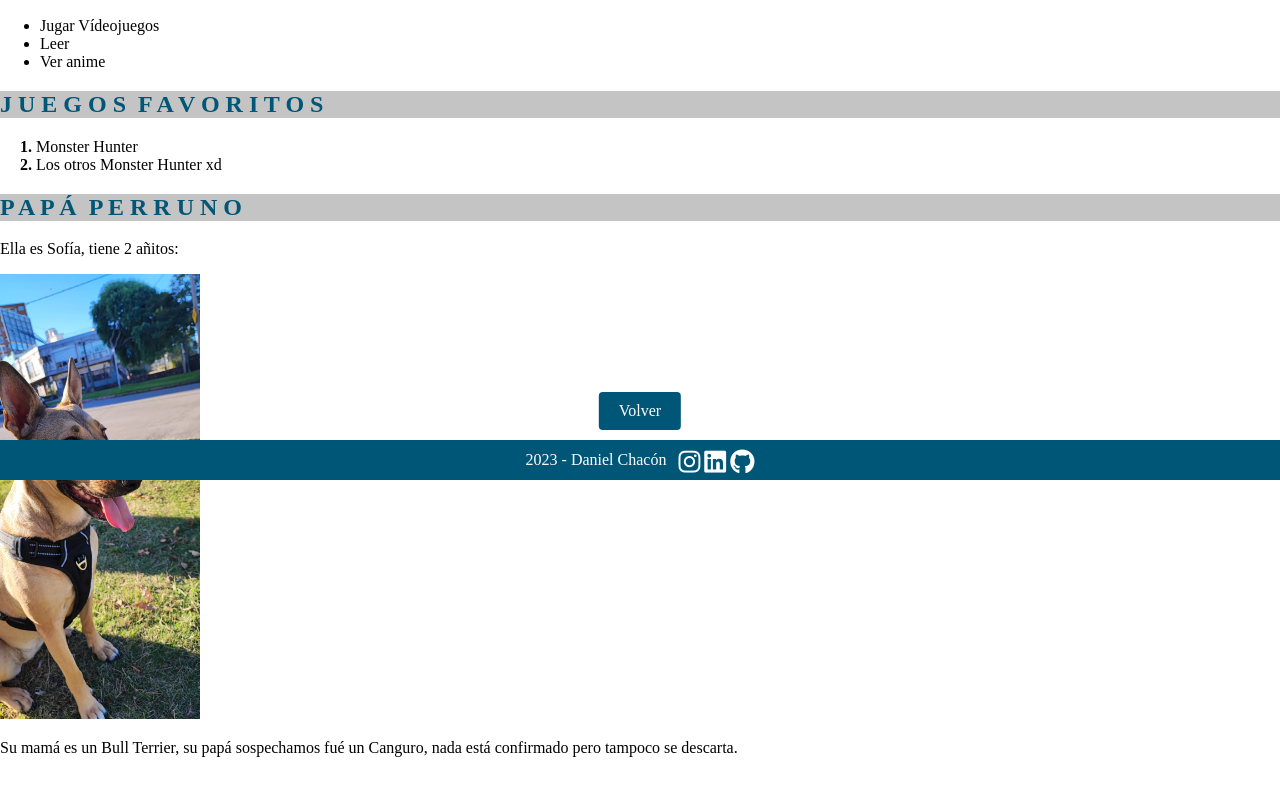
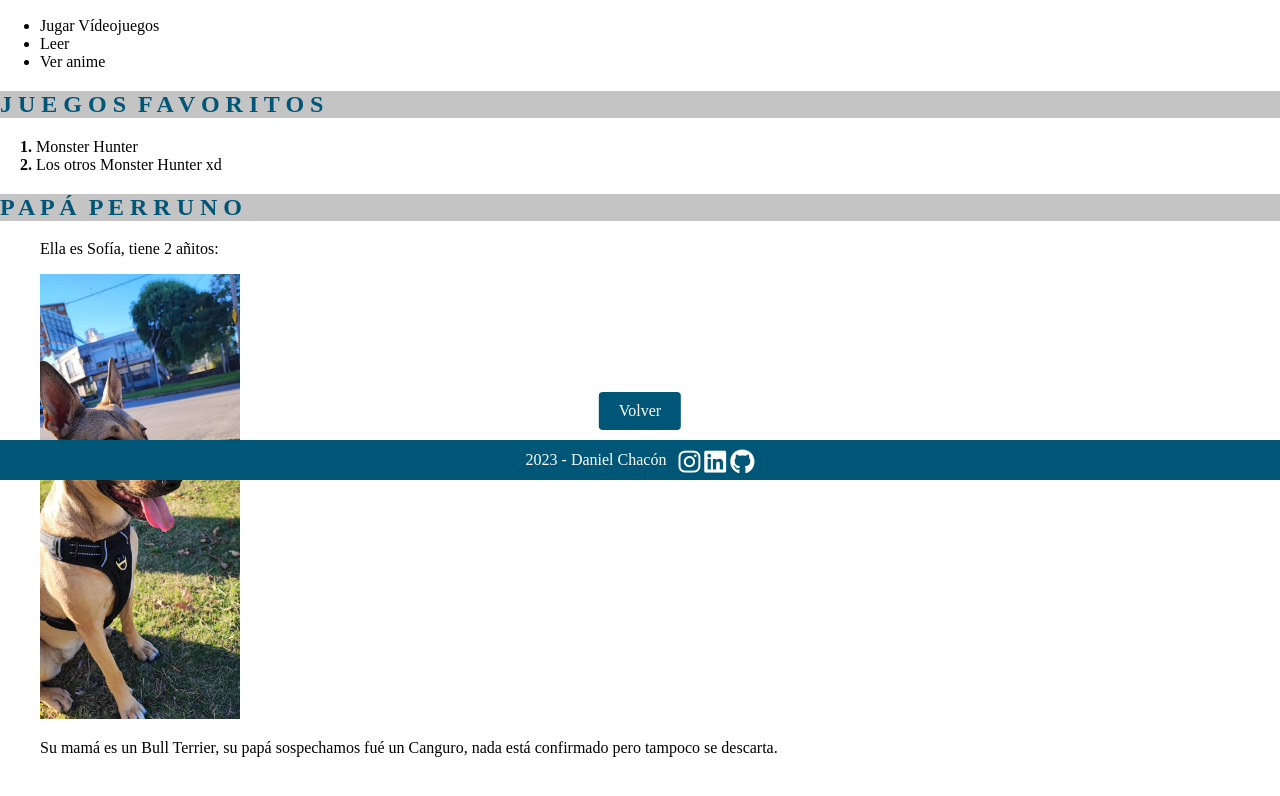
Before and after one commit to strikerout/CurriculumDH, a plain HTML site: page pages/aboutMe.html in a window 1280 px wide. Shown: the part 320-1116 px from the top of the page. Drawn offline with Linux system fonts and the light colour scheme.

Commit message:
fixing something

```diff
--- a/pages/aboutMe.html
+++ b/pages/aboutMe.html
@@ -34,10 +34,17 @@
         <section>
             <h2 class="tituloSeccion">P A P Á&nbsp;&nbsp;P E R R U N O</h2>
             <article>
-                <p>Ella es Sofía, tiene 2 añitos:</p>
-                <img src="../img/sofi.jpeg" class="sofi">
-               <p>Su mamá es un Bull Terrier, su papá sospechamos fué un Canguro, nada está confirmado pero tampoco se descarta.</p>
-               <br><br><br>
+                <ul type="none">
+                    <li>
+                        <p>Ella es Sofía, tiene 2 añitos:</p>
+                    </li>
+                    <li><img src="../img/sofi.jpeg" class="sofi"></li>
+                    <li>
+                        <p>Su mamá es un Bull Terrier, su papá sospechamos fué un Canguro, nada está confirmado pero
+                            tampoco se descarta.</p>
+                    </li>
+                </ul>
+                <br><br><br><br><br><br>
             </article>
         </section>
         <section>
```
